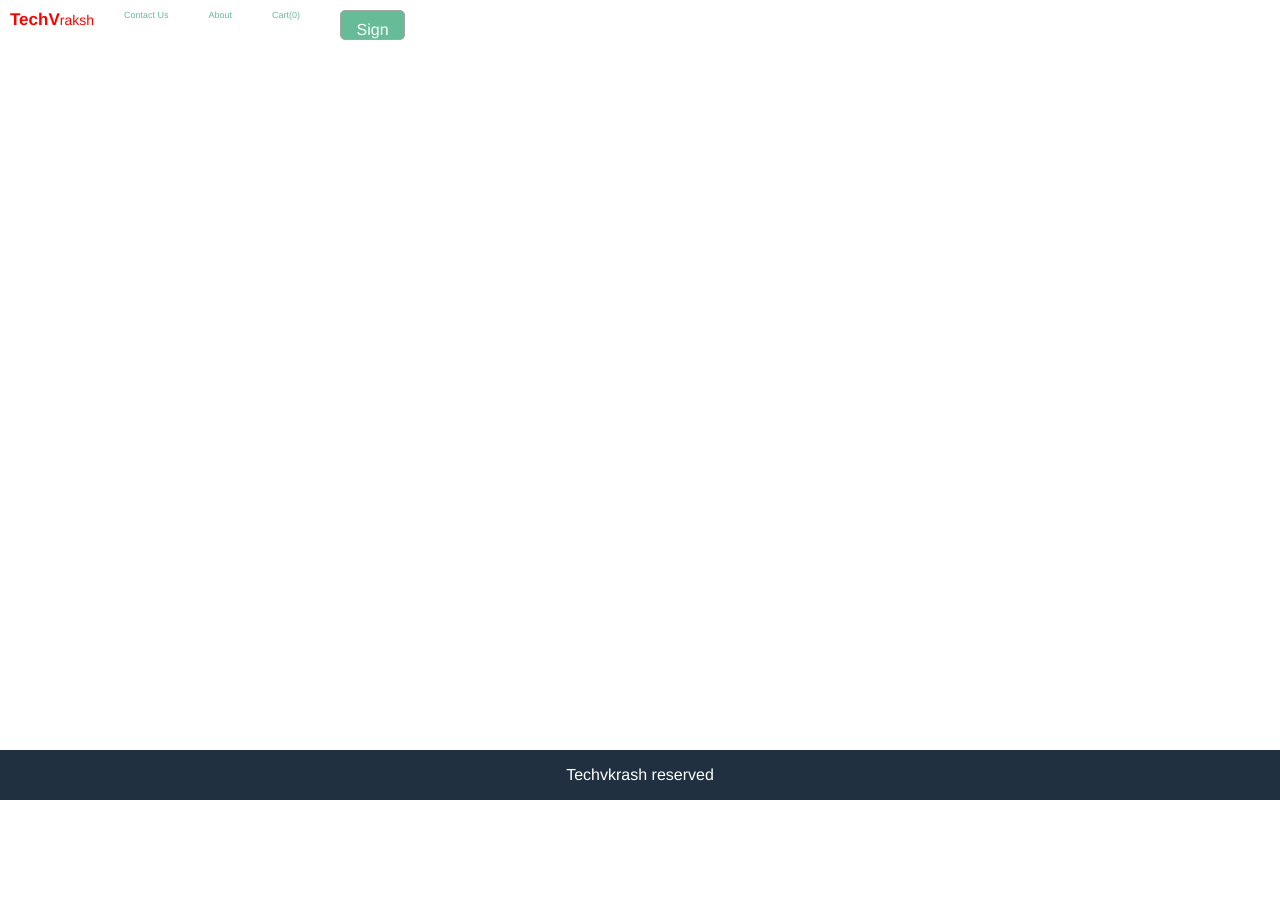
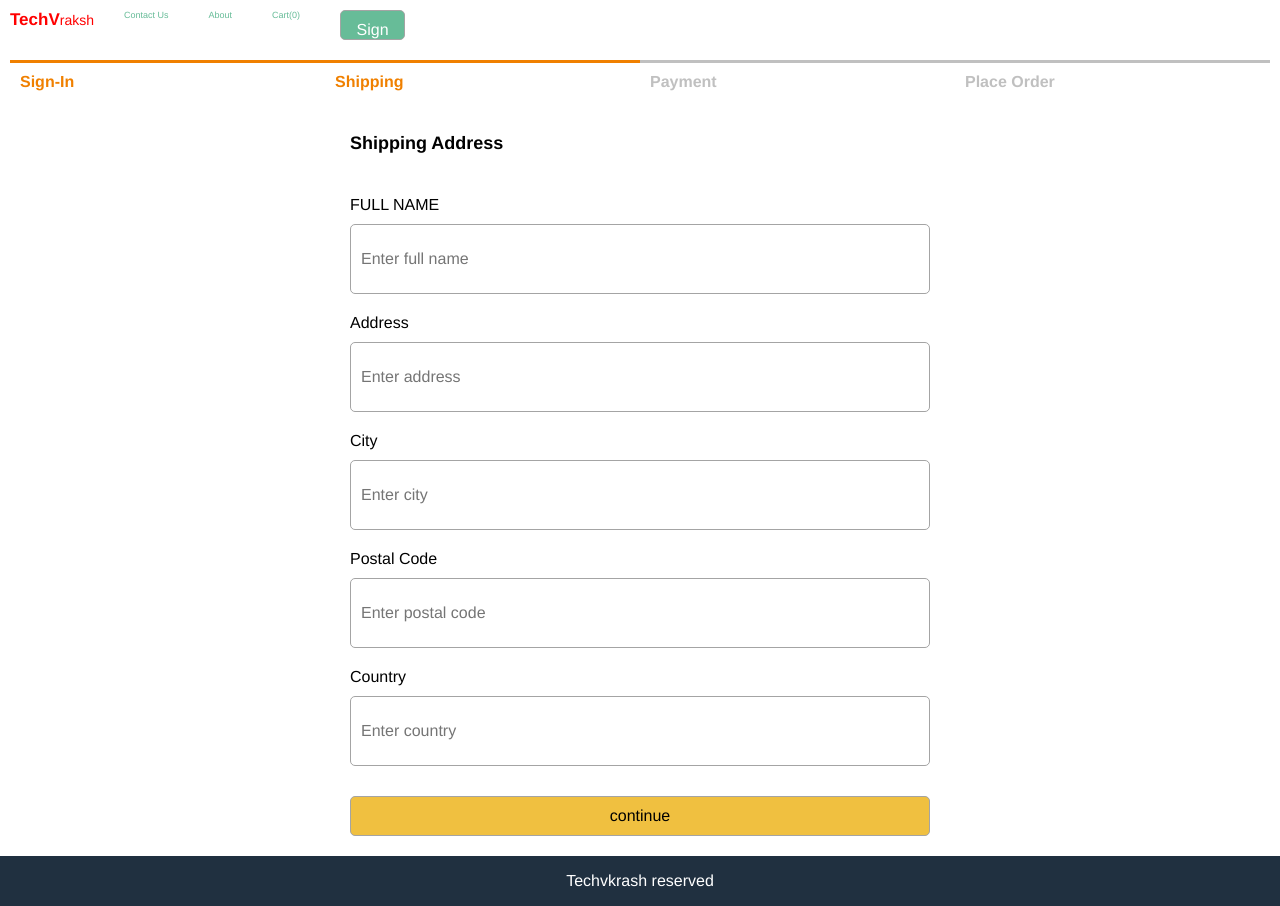
Before and after one commit to techvraksh/intern-project-team-b, a React (Create React App) app in the folder frontend/: page /Shipping in a window 1280 px wide. Before the commit the page ends 800 px from the top, so only its background shows below. Built offline with nearby package versions, Linux system fonts and the light colour scheme.

Commit message:
added checkoutpage

```diff
--- a/frontend/package.json
+++ b/frontend/package.json
@@ -10,8 +10,11 @@
     "axios": "^0.21.1",
     "react": "^17.0.2",
     "react-dom": "^17.0.2",
+    "react-redux": "^7.2.4",
     "react-router-dom": "^5.2.0",
     "react-scripts": "4.0.3",
+    "redux": "^4.1.0",
+    "redux-thunk": "^2.3.0",
     "styled-components": "^5.3.0",
     "web-vitals": "^1.1.2"
   },
--- a/frontend/src/App.js
+++ b/frontend/src/App.js
@@ -5,6 +5,7 @@ import HomeScreen from "./screens/HomeScreen";
 import ProductScreen from "./screens/ProductScreen";
 import SigninScreen from './screens/SigninScreen';
 import Navbar from "./components/Navbar";
+import ShippingAddressScreen from './screens/ShippingAddressScreen';
 
 function App() {
   return (
@@ -17,6 +18,7 @@ function App() {
           <Route path="/product/:id" component={ProductScreen}></Route>
           <Route path="/" component={HomeScreen} exact></Route>
           <Route path="/signin" component={SigninScreen}></Route>
+          <Route path="/Shipping" component={ShippingAddressScreen}></Route>
         </main>
         <footer className="row center">Techvkrash reserved</footer>
       </div>
--- /dev/null
+++ b/frontend/src/actions/productActions.js
@@ -0,0 +1,34 @@
+import Axios from "axios";
+import { PRODUCT_DETAILS_FAIL,
+    PRODUCT_DETAILS_REQUEST,
+    PRODUCT_DETAILS_SUCCESS,PRODUCT_LIST_REQUEST,PRODUCT_LIST_SUCCESS,PRODUCT_LIST_FAIL} from "../constants/productConstants"
+
+export const listProducts = () => async (dispatch) => {
+dispatch({
+    type: PRODUCT_LIST_REQUEST
+});
+try {
+    const { data } = await Axios.get('/api/products');
+    dispatch ({type: PRODUCT_LIST_SUCCESS,payload : data } );
+
+}catch(error) {
+    dispatch({type: PRODUCT_LIST_FAIL,payload: error.message});
+}
+
+};
+
+export const detailsProduct = (productId) => async (dispatch) => {
+    dispatch({ type: PRODUCT_DETAILS_REQUEST, payload: productId });
+    try {
+      const { data } = await Axios.get(`/api/products/${productId}`);
+      dispatch({ type: PRODUCT_DETAILS_SUCCESS, payload: data });
+    } catch (error) {
+      dispatch({
+        type: PRODUCT_DETAILS_FAIL,
+        payload:
+          error.response && error.response.data.message
+            ? error.response.data.message
+            : error.message,
+      });
+    }
+  };
--- /dev/null
+++ b/frontend/src/components/CheckoutSteps.js
@@ -0,0 +1,12 @@
+import React from 'react';
+
+export default function CheckoutSteps(props) {
+  return (
+    <div className="row checkout-steps">
+      <div className={props.step1 ? 'active' : ''}>Sign-In</div>
+      <div className={props.step2 ? 'active' : ''}>Shipping</div>
+      <div className={props.step3 ? 'active' : ''}>Payment</div>
+      <div className={props.step4 ? 'active' : ''}>Place Order</div>
+    </div>
+  );
+}
--- /dev/null
+++ b/frontend/src/constants/productConstants.js
@@ -0,0 +1,7 @@
+export const PRODUCT_LIST_REQUEST = 'PRODUCT_LIST_REQUEST';
+export const PRODUCT_LIST_SUCCESS = 'RODUCT_LIST_SUCCESS';
+export const PRODUCT_LIST_FAIL = 'PRODUCT_LIST_FAIL';
+
+export const PRODUCT_DETAILS_REQUEST = 'PRODUCT_DETAILS_REQUEST';
+export const PRODUCT_DETAILS_SUCCESS = 'PRODUCT_DETAILS_SUCCESS';
+export const PRODUCT_DETAILS_FAIL = 'PRODUCT_DETAILS_FAIL';
--- a/frontend/src/index.css
+++ b/frontend/src/index.css
@@ -58,6 +58,8 @@ ul {
 li {
   margin-top: 1rem;
 }
+input,
+select, textarea,
 button {
   padding: 1rem;
   border-radius: 0.5rem;
@@ -66,9 +68,16 @@ button {
   font-family: Helvetica, Arial, sans-serif;
   -webkit-font-smoothing: antialiased;
   -moz-osx-font-smoothing: grayscale;
+
+}
+
+button{
   background-color: #f8f8f8;
   cursor: pointer;
 }
+input:hover,
+select:hover,
+textarea:hover,
 button:hover {
   border: 0.1rem #404040 solid;
 }
@@ -182,3 +191,18 @@ img.large {
   text-decoration-color: #494b49 ;
 
 }
+
+
+/*checkout*/
+
+.checkout-steps > div {
+  border-top: 0.3rem #c0c0c0 solid;
+  color: #c0c0c0;
+  flex: 1;
+  padding: 1rem;
+  font-weight: bold;
+}
+.checkout-steps > div.active {
+  border-top-color: #f08000;
+  color: #f08000;
+}
--- a/frontend/src/index.js
+++ b/frontend/src/index.js
@@ -3,11 +3,15 @@ import ReactDOM from 'react-dom';
 import './index.css';
 import App from './App';
 import reportWebVitals from './reportWebVitals';
+import store from './store'
+import {  Provider } from 'react-redux'
 
 ReactDOM.render(
+  <Provider store={store}>
   <React.StrictMode>
     <App />
-  </React.StrictMode>,
+  </React.StrictMode>
+  </Provider>,
   document.getElementById('root')
 );
 
--- /dev/null
+++ b/frontend/src/reducers/productReducers.js
@@ -0,0 +1,33 @@
+const {  PRODUCT_DETAILS_REQUEST,
+    PRODUCT_DETAILS_SUCCESS,
+    PRODUCT_DETAILS_FAIL,PRODUCT_LIST_REQUEST, PRODUCT_LIST_SUCCESS,PRODUCT_LIST_FAIL} = require('../constants/productConstants')
+
+export const productListReducer = (state ={loading: true, products : [] }  ,action) =>{
+    switch (action.type) {
+        case PRODUCT_LIST_REQUEST:
+            return {loading: true};
+        case PRODUCT_LIST_SUCCESS:
+            return {loading:false, products:action.payload };
+        case PRODUCT_LIST_FAIL:
+            return {loading:false, error:action.payload}
+        default:
+            return state
+    }
+
+}
+
+export const productDetailsReducer = (
+    state = { product: {}, loading: true },
+    action
+  ) => {
+    switch (action.type) {
+      case PRODUCT_DETAILS_REQUEST:
+        return { loading: true };
+      case PRODUCT_DETAILS_SUCCESS:
+        return { loading: false, product: action.payload };
+      case PRODUCT_DETAILS_FAIL:
+        return { loading: false, error: action.payload };
+      default:
+        return state;
+    }
+  };
--- a/frontend/src/screens/HomeScreen.js
+++ b/frontend/src/screens/HomeScreen.js
@@ -1,26 +1,19 @@
 import Product from '../components/Product';
-import React, { useEffect, useState } from 'react';
-import axios from 'axios';
+import React, { useEffect} from 'react';
 import LoadingBox from '../components/LoadingBox';
 import MessageBox from '../components/MessageBox';
+import { useDispatch,useSelector } from 'react-redux';
+import { listProducts } from 'react-redux';
 
 export default function HomeScreen() {
-  const [products, setProducts] = useState([]);
-  const [loading, setLoading] = useState(false);
-  const [error, setError] = useState(false);
+
+  const dispatch = useDispatch();
+  const productList = useSelector ( state  => state.productList)
+  const { loading , error, products } = productList;
+
+
   useEffect(() => {
-    const fecthData = async () => {
-      try {
-        setLoading(true);
-        const { data } = await axios.get('/api/products');
-        setLoading(false);
-        setProducts(data);
-      } catch (err) {
-        setError(err.message);
-        setLoading(false);
-      }
-    };
-    fecthData();
+    dispatch(listProducts());
   }, []);
 
   return (
--- a/frontend/src/screens/ProductScreen.js
+++ b/frontend/src/screens/ProductScreen.js
@@ -1,19 +1,44 @@
-import React from 'react';
 import { Link } from 'react-router-dom';
 import Rating from '../components/Rating';
-import data from '../data';
+import {useDispatch,useSelector} from 'react-redux'
+import LoadingBox from '../components/LoadingBox';
+import MessageBox from '../components/MessageBox';
+import React, { useEffect, useState } from 'react';
+import { detailsProduct } from '../actions/productActions';
 
 export default function ProductScreen(props) {
-  const product = data.products.find((x) => x._id === props.match.params.id);
-  if (!product) {
-    return <div> Product Not Found</div>;
-  }
+  const dispatch = useDispatch();
+  const productId = props.match.params.id;
+  const {qty,setQty} = useState(1);
+  const productDetails = useSelector(state => state.productDetails);
+  const { loading, error, product } = productDetails;
+
+  useEffect(() => {
+    dispatch(detailsProduct(productId));
+  }, [dispatch, productId]);
+
+  const addToCartHandler = () => {
+    props.history.push(`/cart/${productId}?qty=${qty}`);
+  };
+
   return (
+    <div>
+      {loading ? (
+        <LoadingBox></LoadingBox>
+      ) : error ? (
+        <MessageBox variant="danger">{error}</MessageBox>
+      ) : (
+
+
         <div>
           <Link to="/">Back to result</Link>
           <div className="row top">
             <div className="col-2">
-          <img className="large" src={product.image} alt={product.name}></img>
+              <img
+                className="large"
+                src={product.image}
+                alt={product.name}
+              ></img>
             </div>
             <div className="col-1">
               <ul>
@@ -54,13 +79,46 @@ export default function ProductScreen(props) {
                       </div>
                     </div>
                   </li>
+
+                  {product.countInStock > 0 && (
+                    <>
                       <li>
-                <button className="primary block">Add to Cart</button>
+                        <div className="row">
+                          <div>Qty</div>
+                          <div>
+                            <select
+                              value={qty}
+                              onChange={(e) => setQty(e.target.value)}
+                            >
+                              {[...Array(product.countInStock).keys()].map(
+                                (x) => (
+                                  <option key={x + 1} value={x + 1}>
+                                    {x + 1}
+                                  </option>
+                                )
+                              )}
+                            </select>
+                          </div>
+                        </div>
                       </li>
+                      <li>
+                        <button
+                          onClick={addToCartHandler}
+                          className="primary block"
+                        >
+                          Add to Cart
+                        </button>
+                      </li>
+                    </>
+                  )}
+
+
                 </ul>
               </div>
             </div>
           </div>
         </div>
+        )}
+        </div>
       );
     }
--- /dev/null
+++ b/frontend/src/screens/ShippingAddressScreen.js
@@ -0,0 +1,95 @@
+import React,{ useState} from 'react';
+import CheckoutSteps from "../components/CheckoutSteps";
+
+export default function ShippingAddressScreen() {
+
+    const [fullName,setFullName] = useState('');
+    const [address,setAddress] = useState('');
+    const [city,setCity] = useState('');
+    const [postalCode,setPostalCode] = useState('');
+    const [country,setCountry] = useState('');
+    const submitHandler = (e) => {
+        e.preventDefault();
+        //TODO: dispatch save shipping address action
+    }
+
+
+    return(
+        <div>
+            <CheckoutSteps step1 step2 ></CheckoutSteps>
+            <form className="form" onSubmit={submitHandler}>
+                <div>
+                    <h1>Shipping Address</h1>
+                </div>
+
+                <div>
+                    <label htmlFor="fullName">FULL NAME</label>
+                    <input
+                        type="text"
+                        id="fullName"
+                        placeholder="Enter full name"
+                        value={fullName}
+                        onChange={(e) => setFullName(e.target.value)}
+                        required>
+                    </input>
+                </div>
+
+                <div>
+                    <label htmlFor="address">Address</label>
+                    <input
+                        type="text"
+                        id="addres"
+                        placeholder="Enter address"
+                        value={address}
+                        onChange={(e) => setAddress(e.target.value)}
+                        required>
+                    </input>
+                </div>
+
+                <div>
+                    <label htmlFor="city">City</label>
+                    <input
+                        type="text"
+                        id="city"
+                        placeholder="Enter city"
+                        value={city}
+                        onChange={(e) => setCity(e.target.value)}
+                        required>
+                    </input>
+                </div>
+
+                <div>
+                    <label htmlFor="postalCode">Postal Code</label>
+                    <input
+                        type="text"
+                        id="postalCode"
+                        placeholder="Enter postal code"
+                        value={postalCode}
+                        onChange={(e) => setPostalCode(e.target.value)}
+                        required>
+                    </input>
+                </div>
+
+                <div>
+                    <label htmlFor="country">Country</label>
+                    <input
+                        type="text"
+                        id="country"
+                        placeholder="Enter country"
+                        value={country}
+                        onChange={(e) => setCountry(e.target.value)}
+                        required>
+                    </input>
+                </div>
+
+                <div>
+                    <label/>
+                    <button className="primary" type="Submit">
+                        continue
+                    </button>
+                </div>
+
+            </form>
+        </div>
+    )
+}
--- /dev/null
+++ b/frontend/src/store.js
@@ -0,0 +1,20 @@
+import thunk from 'redux-thunk';
+import {applyMiddleware, createStore,compose,combineReducers} from 'redux';
+import {
+    productDetailsReducer,
+    productListReducer,
+  } from './reducers/productReducers';
+
+
+
+const initialstate = {};
+const reducer = combineReducers({
+    productList : productListReducer,
+    productDetails: productDetailsReducer,
+});
+
+const composeEnhancer = window.__REDUX_DEVTOOLS_EXTENSION_COMPOSE___ || compose;
+
+const store = createStore(reducer, initialstate,composeEnhancer(applyMiddleware(thunk)));
+
+export default store;
```
Also changed, not shown: 2 other files (tests, documents, lock files or other folders). Lines whose indentation alone changed are shown as unchanged.
